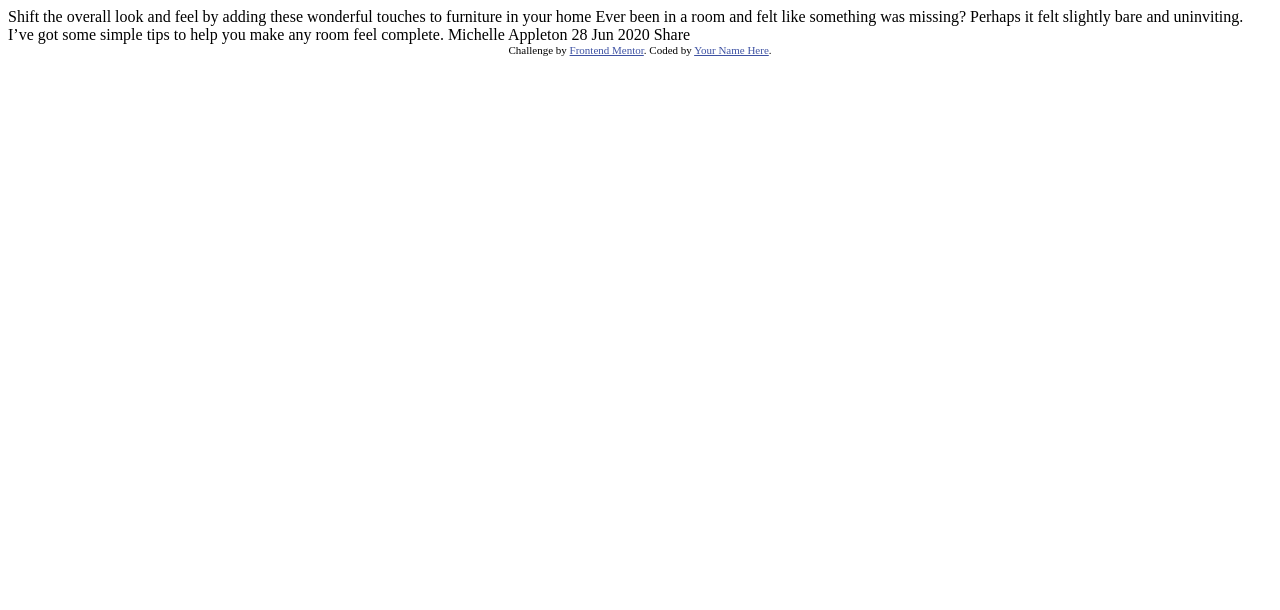
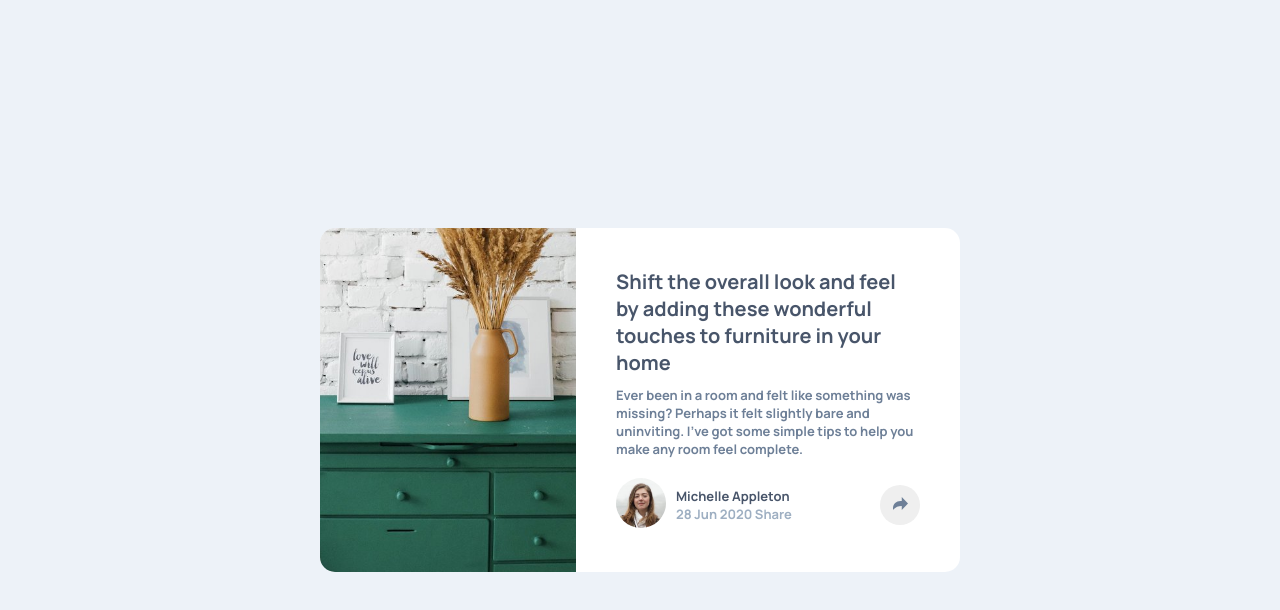
Before and after one commit to Hamza-Noah/Article-preview-component, a plain HTML site: page index.html in a window 1280 px wide. Drawn offline with Linux system fonts and the light colour scheme.

Commit message:
Add HTML structure and CSS styles for article preview component

```diff
--- a/index.html
+++ b/index.html
@@ -1,36 +1,91 @@
 <!DOCTYPE html>
 <html lang="en">
   <head>
-  <meta charset="UTF-8">
-  <meta name="viewport" content="width=device-width, initial-scale=1.0"> <!-- displays site properly based on user's device -->
+    <meta charset="UTF-8" />
+    <meta name="viewport" content="width=device-width, initial-scale=1.0" />
+    <!-- displays site properly based on user's device -->
 
-  <link rel="icon" type="image/png" sizes="32x32" href="./images/favicon-32x32.png">
+    <link
+      rel="icon"
+      type="image/png"
+      sizes="32x32"
+      href="./images/favicon-32x32.png"
+    />
 
     <title>Frontend Mentor | Article preview component</title>
-
+    <link rel="stylesheet" href="styles/style.css" />
+    <link rel="preconnect" href="https://fonts.googleapis.com" />
+    <link rel="preconnect" href="https://fonts.gstatic.com" crossorigin />
+    <link
+      href="https://fonts.googleapis.com/css2?family=Manrope:wght@700&display=swap"
+      rel="stylesheet"
+    />
     <!-- Feel free to remove these styles or customise in your own stylesheet 👍 -->
     <style>
-    .attribution { font-size: 11px; text-align: center; }
-    .attribution a { color: hsl(228, 45%, 44%); }
+      .attribution {
+        font-size: 11px;
+        text-align: center;
+      }
+      .attribution a {
+        color: hsl(228, 45%, 44%);
+      }
     </style>
   </head>
   <body>
+    <div class="box">
+      <div class="img">
+        <img src="images/drawers.jpg" width="100%" alt="drawers" />
+      </div>
+      <div class="data">
+        <h1>
+          Shift the overall look and feel by adding these wonderful touches to
+          furniture in your home
+        </h1>
+        <p>
+          Ever been in a room and felt like something was missing? Perhaps it
+          felt slightly bare and uninviting. I’ve got some simple tips to help
+          you make any room feel complete.
+        </p>
+        <div class="flex">
+        <div class="profile">
+          <div class="img">
+            <img src="images/avatar-michelle.jpg" alt="michelle" />
+          </div>
+          <div>
+            <p>Michelle Appleton</p>
+            <p>28 Jun 2020 Share</p>
+          </div>
 
-  Shift the overall look and feel by adding these wonderful
-  touches to furniture in your home
+        </div>
+        <div class="share">
 
-  Ever been in a room and felt like something was missing? Perhaps
-  it felt slightly bare and uninviting. I’ve got some simple tips
-  to help you make any room feel complete.
-
-  Michelle Appleton
-  28 Jun 2020
-
-  Share
-
-  <div class="attribution">
-    Challenge by <a href="https://www.frontendmentor.io?ref=challenge" target="_blank">Frontend Mentor</a>.
-    Coded by <a href="#">Your Name Here</a>.
+          <button class="share-btn">
+            <img src="images/icon-share.svg" alt="share" />
+          </button>
+          <div class="share-popup">
+          <p>
+            SHARE
+          </p>
+          <ul>
+            <li><a href="#">
+  <img src="images/icon-facebook.svg" alt="facebook"></li>
+            </a>
+            <li><a href="#">
+  <img src="images/icon-twitter.svg" alt="twitter"></li>
+            </a>
+            <li><a href="#">
+  <img src="images/icon-pinterest.svg" alt="pinterest"></li>
+            </a>
+          </ul>
         </div>
+        </div>
+      </div>
+    </div>
+    <!-- <div class="attribution">
+          Challenge by
+          <a href="https://www.frontendmentor.io?ref=challenge" target="_blank"
+            >Frontend Mentor</a
+          >. Coded by <a href="#">Your Name Here</a>.
+        </div> -->
   </body>
 </html>
--- /dev/null
+++ b/styles/style.css
@@ -0,0 +1,130 @@
+* {
+    box-sizing: border-box;
+    margin: 0;
+    padding: 0;
+}
+
+body {
+    background-color: #edf2f8;
+    display: flex;
+    justify-content: center;
+    align-items: center;
+    min-height: 100vh;
+    font-size: 13px;
+    font-family: "Manrope", sans-serif;
+    font-optical-sizing: auto;
+    font-weight: 700;
+    font-style: normal;
+}
+
+
+ul {
+    list-style: none;
+}
+
+.box {
+    width: 50%;
+    background-color: #ffffff;
+    display: flex;
+    border-radius: 15px;
+}
+
+.box>.img {
+    width: 40%;
+    flex-shrink: 0;
+}
+
+.box>.img img {
+    object-fit: cover;
+    height: 100%;
+    display: block;
+    border-top-left-radius: 15px;
+    border-bottom-left-radius: 15px;
+}
+
+.box .data {
+    width: 60%;
+    padding: 40px;
+}
+
+.data h1 {
+    font-size: 1.25rem;
+    color: hsl(217, 19%, 35%);
+    margin-bottom: 10px;
+}
+
+.data h1+p {
+    color: hsl(214, 17%, 51%);
+}
+
+.profile {
+    display: flex;
+    align-items: center;
+    column-gap: 10px;
+}
+
+.profile p:first-child {
+    color: hsl(217, 19%, 35%)
+}
+
+.profile p:last-child {
+    color: hsl(212, 23%, 69%);
+}
+
+.flex {
+    margin-top: 20px;
+    display: flex;
+    justify-content: space-between;
+    align-items: center;
+}
+
+
+.profile img {
+    border-radius: 50%;
+    width: 50px;
+}
+
+.share {
+    position: relative;
+}
+
+.share-btn {
+    border: none;
+    outline: none;
+    border-radius: 50%;
+    width: 40px;
+    height: 40px;
+    cursor: pointer;
+}
+
+.share-popup {
+    opacity: 0;
+    pointer-events: none;
+    transition: 0.3s;
+    position: absolute;
+    top: -60px;
+    left: -100px;
+    background-color: hsl(217, 19%, 35%);
+    color: white;
+    padding: 15px 30px;
+    border-radius: 15px;
+    display: flex;
+    column-gap: 5px;
+
+}
+
+.share:has(.share-btn:hover) .share-popup {
+    opacity: 1;
+    pointer-events: auto;
+}
+
+.share:has(.share-btn:hover) .share-btn {
+    background-color: hsl(217, 19%, 35%);
+    color: white;
+}
+
+.share ul {
+    display: flex;
+    column-gap: 5px;
+    align-items: center;
+}
```
Lines whose indentation alone changed are shown as unchanged.
